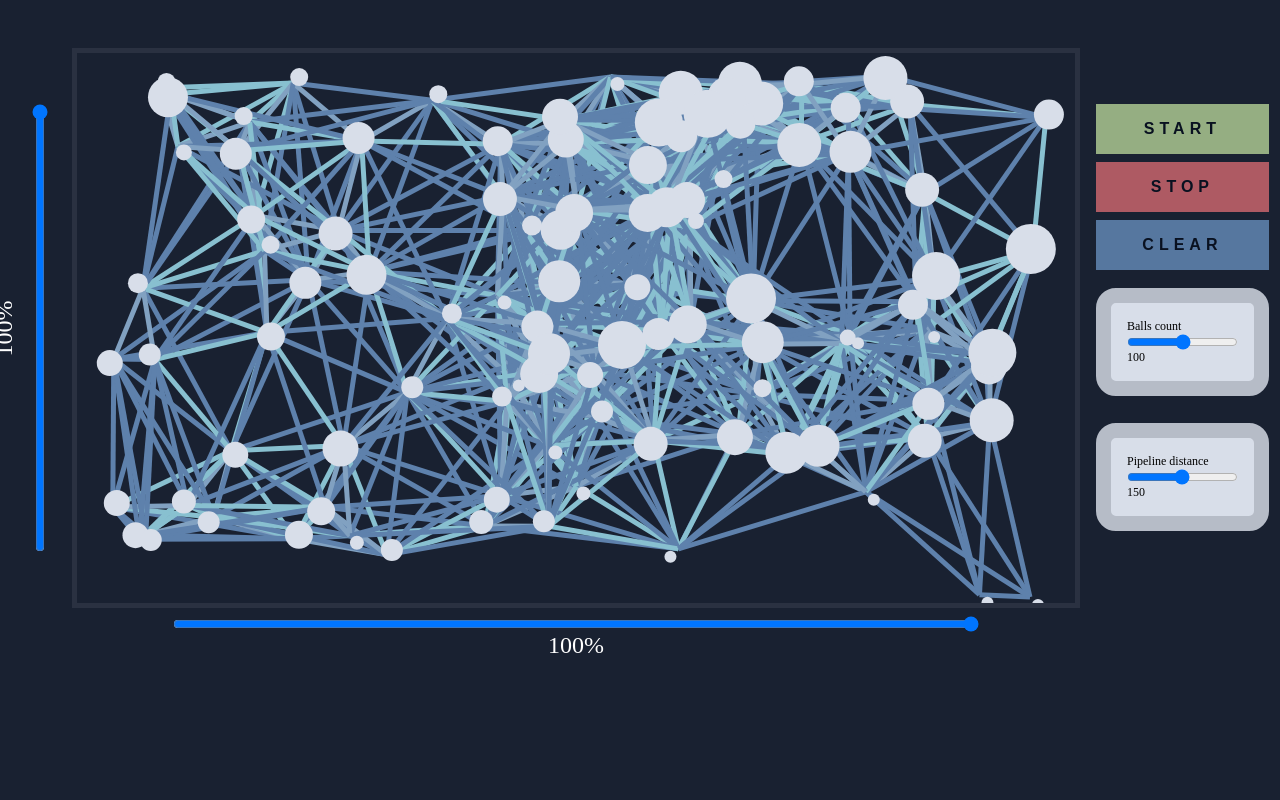
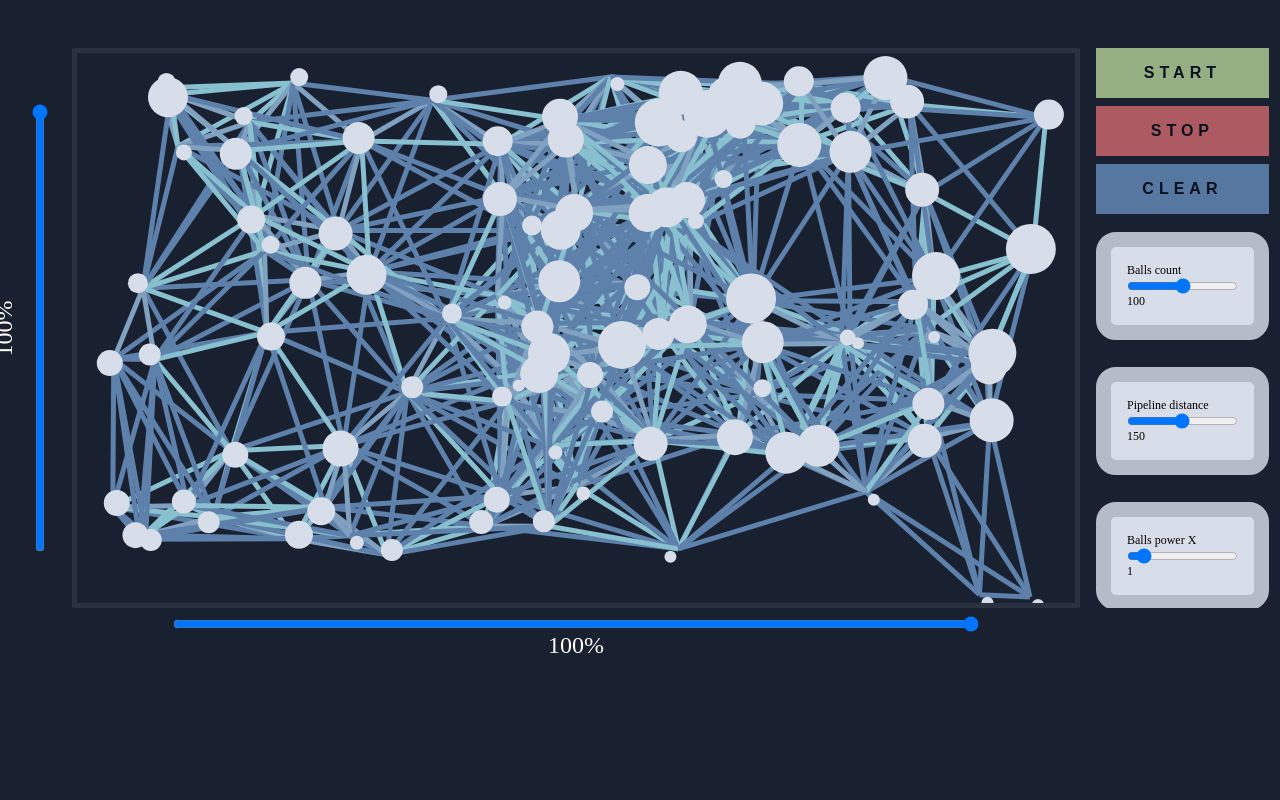
Before and after one commit to justthedreamer/programowanie-js, a plain HTML site: page Canvas/index.html in a window 1280 px wide. Drawn offline with Linux system fonts and the light colour scheme.

Commit message:
fix styles

```diff
--- a/Canvas/style.css
+++ b/Canvas/style.css
@@ -124,8 +124,7 @@ canvas {
   grid-column-start: 3;
   margin-inline: 0.5rem;
 
-  height: 80%;
-  max-height: 80%;
+  height: 100%;
   margin-block: auto;
 
   display: flex;
@@ -176,7 +175,7 @@ canvas {
 #mouse-settings.active {
   max-height: 100px;
   transition: 0.3s;
-  overflow: unset;
+  overflow: visible;
 }
 
 .input-field {
```
